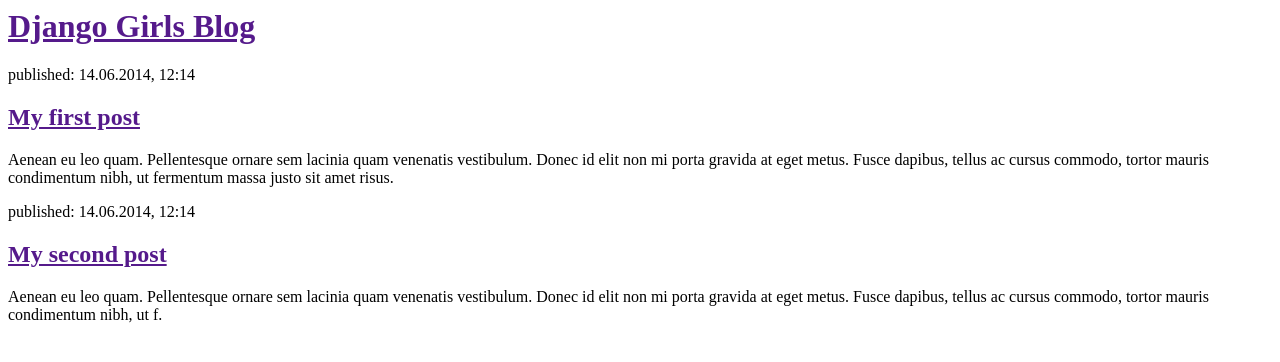
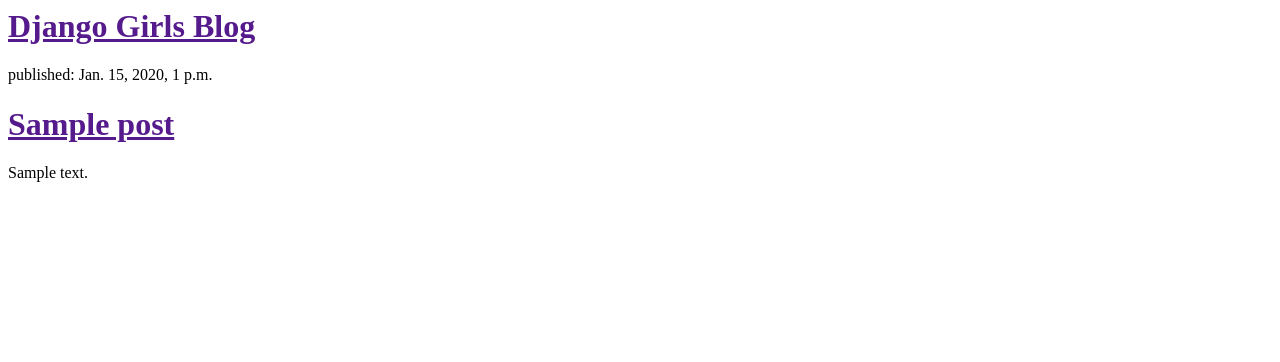
Before and after one commit to julialalala/my-site, a Django app: template mysystem/templates/mysystem/post_list.html in a window 1280 px wide. Shown: the top 362 px of the page. Run offline with Django 3.2, Linux system fonts and the light colour scheme; the template is opened without the code that fills it: values that come from a table or form of the project are taken from there, others are empty; tables that the repository leaves empty hold one stand-in row (values such as "Sample post").

Commit message:
Mod templates to display posts from database

```diff
--- a/mysystem/templates/mysystem/post_list.html
+++ b/mysystem/templates/mysystem/post_list.html
@@ -7,15 +7,13 @@
 			<h1><a	href="">Django	Girls	Blog</a></h1>
 		</div>
 		<div>
-			<p>published:	14.06.2014,	12:14</p>
-			<h2><a	href="">My	first	post</a></h2>
-			<p>Aenean	eu	leo	quam.	Pellentesque	ornare	sem	lacinia	quam	venenatis	vestibulum.	Donec	id	elit	non	mi	porta	gravida	at	eget	metus.	Fusce	dapibus,	tellus	ac	cursus	commodo,	tortor	mauris	condimentum	nibh,	ut	fermentum
-massa	justo	sit	amet	risus.</p>
-		</div>
-		<div>
-			<p>published:	14.06.2014,	12:14</p>
-			<h2><a	href="">My	second	post</a></h2>
-			<p>Aenean	eu	leo	quam.	Pellentesque	ornare	sem	lacinia	quam	venenatis	vestibulum.	Donec	id	elit	non	mi	porta	gravida	at	eget	metus.	Fusce	dapibus,	tellus	ac	cursus	commodo,	tortor	mauris	condimentum	nibh,	ut	f.</p>
+			{%for post in posts %}
+				<div>
+					<p>published:	{{	post.published_date	}}</p>
+					<h1><a	href="">{{	post.title	}}</a></h1>
+					<p>{{	post.text|linebreaksbr	}}</p>
+				</div>
+			{%endfor%}
 		</div>
 	</body>
 </html>
--- a/mysystem/views.py
+++ b/mysystem/views.py
@@ -1,4 +1,7 @@
 from django.shortcuts import render
+from .models import Post
+from django.utils import timezone
 
 def post_list(request):
-    return render(request, 'mysystem/post_list.html', {})
+    posts = Post.objects.filter(published_date__lte=timezone.now()).order_by('published_date')
+    return render(request, 'mysystem/post_list.html', {'posts':	posts})
```
